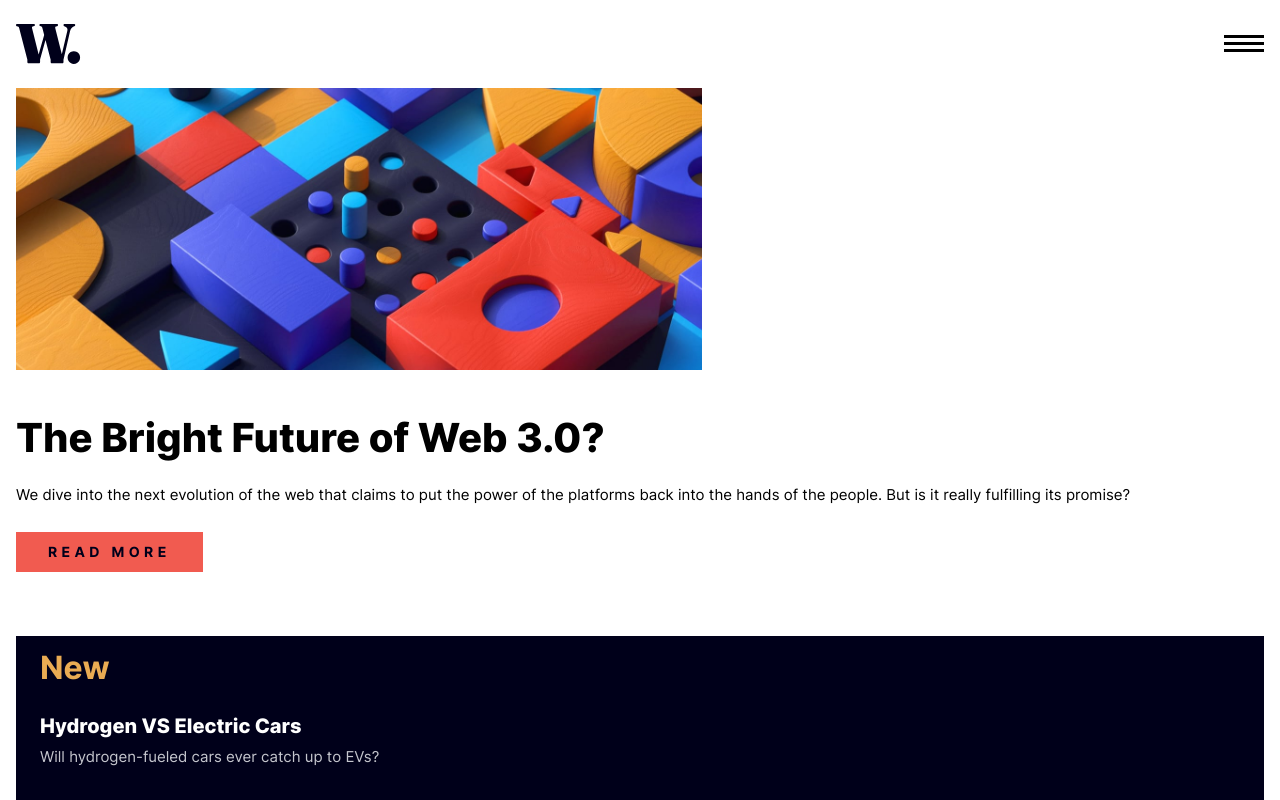
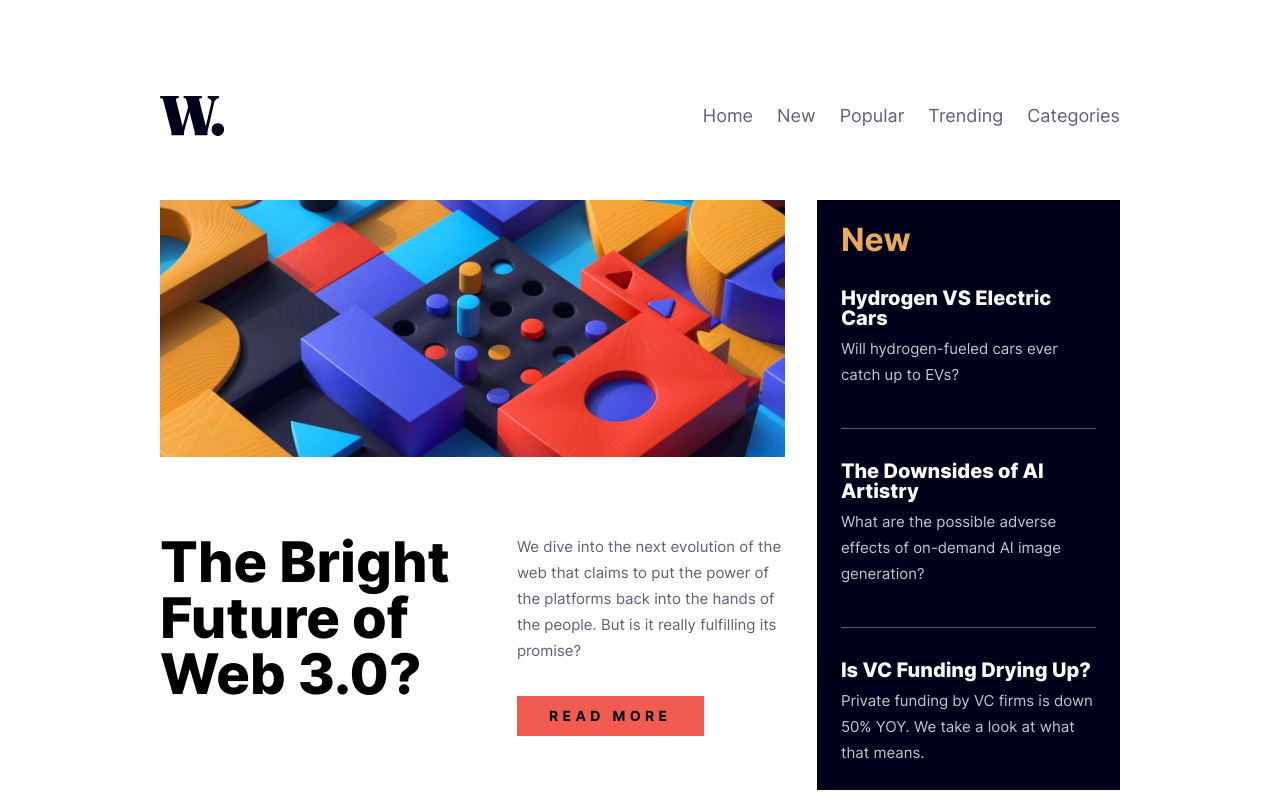
Before and after one commit to kmulqueen/news-homepage, a website: page index.html in a window 1280 px wide. Shown: the top 800 px of the page. Drawn offline with Linux system fonts and the light colour scheme.

Commit message:
finished larger layouts.

```diff
--- a/index.html
+++ b/index.html
@@ -14,7 +14,9 @@
     <title>News homepage</title>
   </head>
   <body>
-    <header class="flex flex-row items-center justify-between px-4 py-6">
+    <header
+      class="flex flex-row items-center justify-between px-4 py-6 sm:px-20 sm:py-8 xl:px-40 xl:pb-16 xl:pt-24"
+    >
       <img src="./assets/images/logo.svg" alt="News site logo" class="logo" />
       <button
         class="hamburger-menu menu-icon"
@@ -47,11 +49,11 @@
         </ul>
       </nav>
     </header>
-    <main class="grid px-4">
+    <main class="grid px-4 sm:px-20 xl:px-40">
       <section class="grid main__story">
         <picture>
           <source
-            media="(min-width: 75em)"
+            media="(min-width: 40em)"
             srcset="./assets/images/image-web-3-desktop.jpg"
           />
           <img
@@ -59,18 +61,22 @@
             alt="A colorful, abstract image with a cartoon-ish tech undertone."
             width="686"
             height="600"
-            class="mb-6"
+            class="mb-6 w-auto"
           />
         </picture>
-        <h1 class="text-preset-2">The Bright Future of Web 3.0?</h1>
-        <p class="text-preset-6">
-          We dive into the next evolution of the web that claims to put the
-          power of the platforms back into the hands of the people. But is it
-          really fulfilling its promise?
-        </p>
-        <button class="main__btn btn btn--cta">Read more</button>
+        <h1 class="text-preset-2 xl:text-preset-1">
+          The Bright Future of Web 3.0?
+        </h1>
+        <div class="main__story__summary">
+          <p class="text-preset-6 text-navy-600">
+            We dive into the next evolution of the web that claims to put the
+            power of the platforms back into the hands of the people. But is it
+            really fulfilling its promise?
+          </p>
+          <button class="main__btn btn btn--cta">Read more</button>
+        </div>
       </section>
-      <article class="bg-navy-950 px-6 py-4">
+      <article class="bg-navy-950 px-6 py-4 xl:py-6 new-stories">
         <h1 class="text-preset-3 text-gold mb-8">New</h1>
         <article class="new-stories__article group">
           <h2 class="text-preset-4 text-white group-hover:text-gold">
@@ -101,7 +107,7 @@
           </p>
         </article>
       </article>
-      <article class="mb-16 flex flex-col gap-8">
+      <article class="mb-16 flex flex-col gap-8 xl:flex-row articles">
         <article class="articles__article group">
           <img
             src="./assets/images/image-retro-pcs.jpg"
--- a/input.css
+++ b/input.css
@@ -88,8 +88,19 @@
     cursor: pointer;
   }
 
+  .nav-desktop {
+    position: unset;
+    min-height: unset;
+    padding: unset;
+    width: unset;
+  }
+
+  .nav-desktop > ul {
+    display: flex;
+  }
+
   .nav-item {
-    @apply text-preset-5-reg text-navy-950 hover:text-red focus:text-red focus-visible:text-red;
+    @apply text-preset-5-reg text-navy-950 hover:text-red focus:text-red focus-visible:text-red xl:text-navy-600;
   }
 
   .btn {
@@ -103,8 +114,8 @@
   .articles__article {
     cursor: pointer;
     display: grid;
-    grid-template-columns: 1fr 2fr;
-    grid-template-rows: repeat(3, auto);
+    grid-template-columns: auto 1fr;
+    grid-template-rows: repeat(3, min-content);
     grid-template-areas:
       "picture number"
       "picture heading"
@@ -114,6 +125,7 @@
   }
   .articles__article > img {
     grid-area: picture;
+    max-height: 8rem;
   }
   .articles__article > h1 {
     grid-area: number;
@@ -149,7 +161,8 @@
     top: 0;
     padding: calc(1.5rem + 2rem + 5.5rem) 1.25rem 0;
     min-height: 100vh;
-    width: 68%; /* Will be 40% for tablet */
+    width: 68%;
+    @apply md:w-[40%];
   }
 
   nav > ul {
@@ -172,10 +185,28 @@
 }
 
 .main__story {
+  grid-area: main-story;
   grid-template-areas:
     "picture"
     "heading"
-    "summary"
+    "summary";
+  row-gap: 1.5rem;
+}
+
+.main__story > picture {
+  grid-area: picture;
+}
+
+.main__story > h1 {
+  grid-area: heading;
+}
+
+.main__story__summary {
+  grid-area: summary;
+  display: grid;
+  grid-template-rows: min-content min-content;
+  grid-template-areas:
+    "text"
     "button-cta";
   row-gap: 1.5rem;
 }
@@ -186,6 +217,14 @@
   @apply hover:bg-navy-950 hover:text-white focus:bg-navy-950 focus:text-white focus-visible:bg-navy-950 focus-visible:text-white active:bg-navy-950 active:text-white;
 }
 
+.new-stories {
+  grid-area: new-stories;
+}
+
+.articles {
+  grid-area: articles;
+}
+
 .attribution {
   font-size: 11px;
   text-align: center;
@@ -194,3 +233,31 @@
 .attribution a {
   @apply text-navy-950 hover:text-red focus:text-red;
 }
+
+@media (min-width: 80rem) {
+  main {
+    grid-template-areas:
+      "main-story main-story new-stories"
+      "main-story main-story new-stories"
+      "articles articles articles";
+
+    grid-template-rows: repeat(3, 1fr);
+    column-gap: 2rem;
+  }
+
+  .main__story {
+    grid-template-areas:
+      "picture picture"
+      "heading summary";
+    row-gap: unset;
+    column-gap: 2rem;
+  }
+
+  .main__story__summary {
+    row-gap: 2rem;
+  }
+
+  .articles__article {
+    row-gap: unset;
+  }
+}
--- a/script.js
+++ b/script.js
@@ -2,6 +2,7 @@ const hamburgerMenu = document.getElementById("hamburger-menu");
 const closeMenu = document.getElementById("close-menu");
 const navMenu = document.getElementById("nav");
 const navItems = document.querySelectorAll(".nav-item");
+const windowWidth = window.innerWidth;
 
 /**
  * Toggles the nav menu visibility.
@@ -39,8 +40,47 @@ function handleMenuClose() {
   toggleMenu(false);
 }
 
+/**
+ * Displays the nav list or menu depending on the layout.
+ *
+ * @param {*} layout "nav" | "menu"
+ */
+function toggleNav(layout) {
+  if (layout === "nav") {
+    closeMenu.classList.add("hidden");
+    closeMenu.setAttribute("aria-hidden", "true");
+    hamburgerMenu.classList.add("hidden");
+    hamburgerMenu.setAttribute("aria-hidden", "true");
+
+    navMenu.classList.remove("hidden");
+    navMenu.setAttribute("aria-hidden", "false");
+    navMenu.classList.add("nav-desktop");
+  } else {
+    closeMenu.classList.add("hidden");
+    closeMenu.setAttribute("aria-hidden", "true");
+    hamburgerMenu.classList.remove("hidden");
+    hamburgerMenu.setAttribute("aria-hidden", "false");
+
+    navMenu.classList.add("hidden");
+    navMenu.setAttribute("aria-hidden", "true");
+    navMenu.classList.remove("nav-desktop");
+  }
+}
+
+if (windowWidth >= 1280) {
+  toggleNav("nav");
+}
+
+// Event listeners
 hamburgerMenu.addEventListener("click", handleMenuOpen);
 closeMenu.addEventListener("click", handleMenuClose);
 navItems.forEach((item) => {
   item.addEventListener("click", handleMenuClose);
 });
+window.addEventListener("resize", () => {
+  if (window.innerWidth >= 1280) {
+    toggleNav("nav");
+  } else {
+    toggleNav("menu");
+  }
+});
```
Also changed, not shown: README-template.md (deleted), README.md, assets/images/kyle-solution-mobile.png (added), assets/images/kyle-solution-tablet.png (added), output.css, 1 other file.
